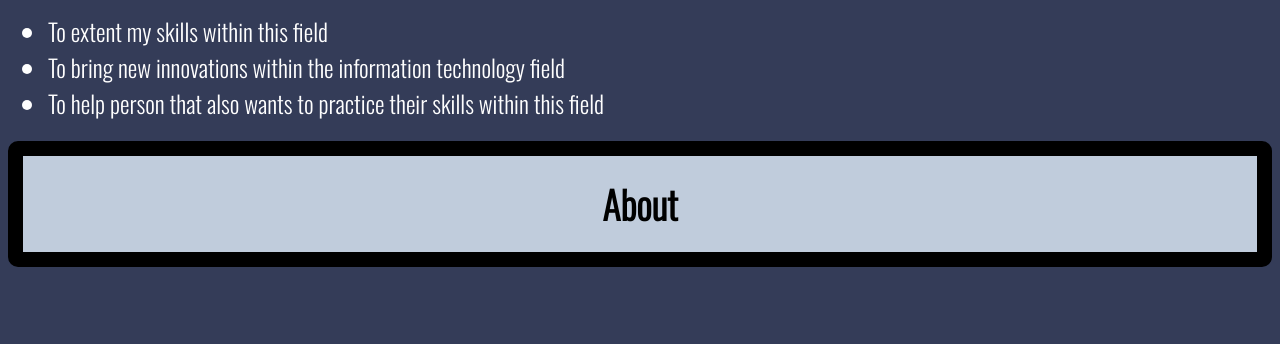
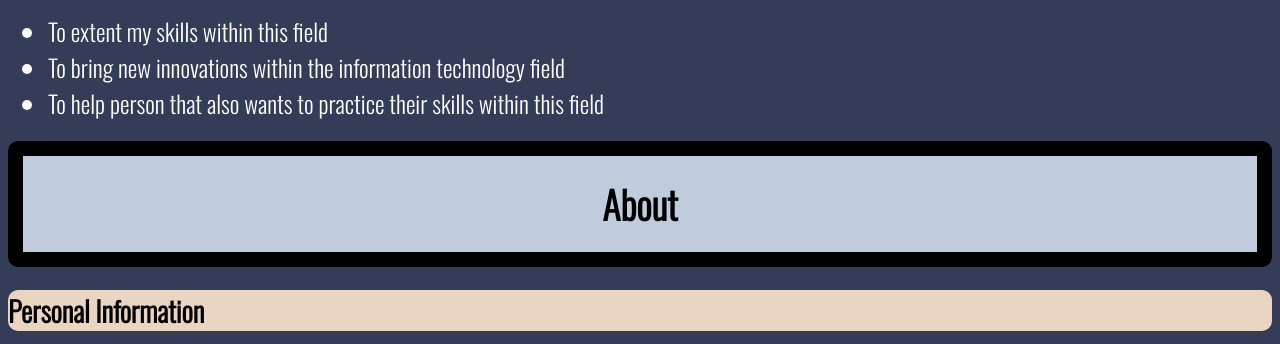
Before and after one commit to rowrowrow123/rowrowrow123.github.io, a plain HTML site: page index.html in a window 1280 px wide. Shown: the part 608-952 px from the top of the page. Drawn offline with nearby package versions, Linux system fonts and the light colour scheme.

Commit message:
Update index.html
update font-size

```diff
--- a/index.html
+++ b/index.html
@@ -35,7 +35,7 @@ h2{
 Background-color:#e9d5c2;
 border-radius:10px;
 color:black;
-font-size:278px;
+font-size:28px;
 }
 li{
 font-size:24px;
```
